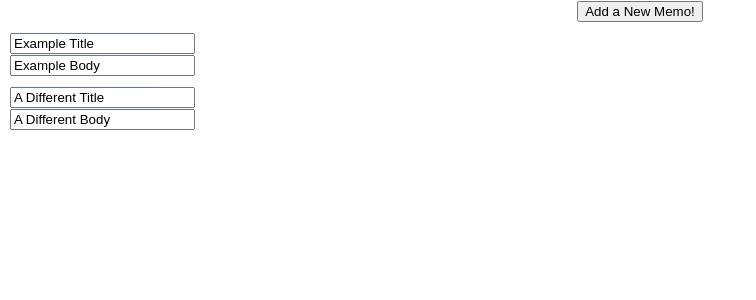
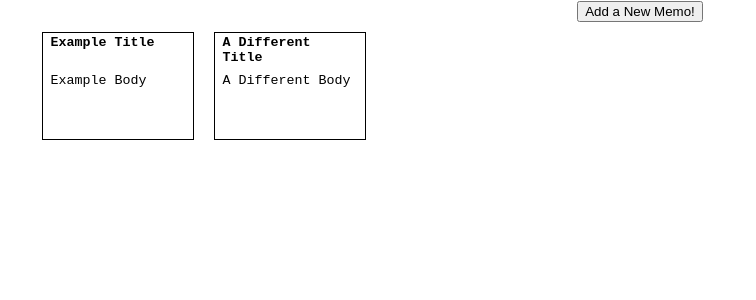
Before and after one commit to JTrevena/memo-app, a React (Create React App) app in the folder memo-app/: page / in a window 1280 px wide. Shown: the top 300 px of the page, without its empty margins (0-756 px from the left). Built offline with nearby package versions, Linux system fonts and the light colour scheme.

Commit message:
added styling to memos: grey outline for focused text area; memos wrap horizontally

```diff
--- a/memo-app/public/index.html
+++ b/memo-app/public/index.html
@@ -5,10 +5,7 @@
     <link rel="icon" href="%PUBLIC_URL%/favicon.ico" />
     <meta name="viewport" content="width=device-width, initial-scale=1" />
     <meta name="theme-color" content="#000000" />
-    <meta
-      name="description"
-      content="Web site created using create-react-app"
-    />
+    <meta name="description" content="Web site created using create-react-app" />
     <link rel="apple-touch-icon" href="%PUBLIC_URL%/logo192.png" />
     <!--
       manifest.json provides metadata used when your web app is installed on a
@@ -24,7 +21,7 @@
       work correctly both with client-side routing and a non-root public URL.
       Learn how to configure a non-root public URL by running `npm run build`.
     -->
-    <title>React App</title>
+    <title>Memos Page</title>
   </head>
   <body>
     <noscript>You need to enable JavaScript to run this app.</noscript>
--- a/memo-app/src/App.css
+++ b/memo-app/src/App.css
@@ -1,3 +1,9 @@
 .App {
   text-align: center;
 }
+
+.memos-wrapper {
+  display: inline-flex;
+  flex-wrap: wrap;
+  width: 95%;
+}
--- a/memo-app/src/components/Memo.css
+++ b/memo-app/src/components/Memo.css
@@ -1,5 +1,26 @@
 .memo-tile-wrapper {
   width: 150px;
   margin: 10px;
-  background-color: aliceblue;
+  border: 1px solid black;
 }
+
+textarea {
+  outline: none;
+  padding: none;
+  width: 90%;
+  resize: none;
+  border: none;
+  overflow-y: hidden;
+}
+
+textarea:focus {
+  border: 1px solid grey;
+}
+
+.title-input {
+  font-weight: bold;
+}
+
+.body-input {
+  height: 60px;
+}
--- a/memo-app/src/components/Memo.js
+++ b/memo-app/src/components/Memo.js
@@ -6,22 +6,19 @@ export default function Memo(props) {
   return (
     <div className="memo-tile-wrapper">
       <div className={`memo-tile-${id}`}>
-        <form>
-          <input
+        <textarea
           className="title-input"
           id={`title-input-${id}`}
-            type="text"
           placeholder="Memo Title"
           defaultValue={title ? title : ""}
-          ></input>
-          <input
+        ></textarea>
+        <textarea
           className="body-input"
           id={`body-input-${id}`}
-            type="text"
+          type="textarea"
           placeholder="notes..."
           defaultValue={body ? body : ""}
-          ></input>
-        </form>
+        ></textarea>
       </div>
     </div>
   );
```
Lines whose indentation alone changed are shown as unchanged.
